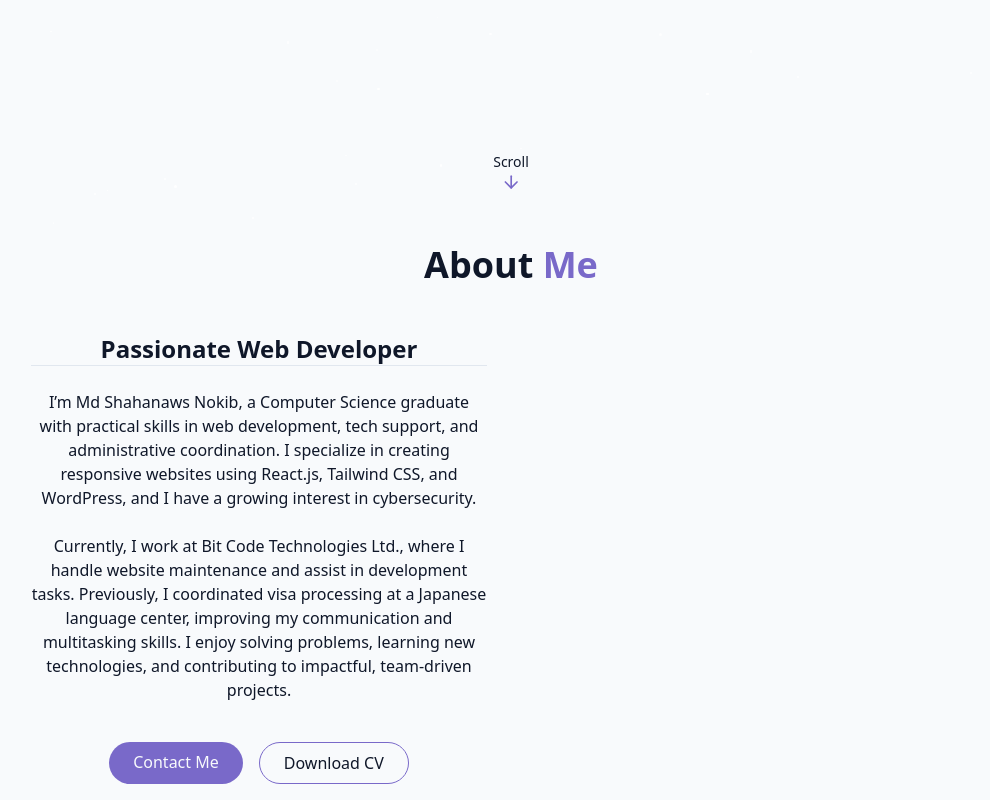
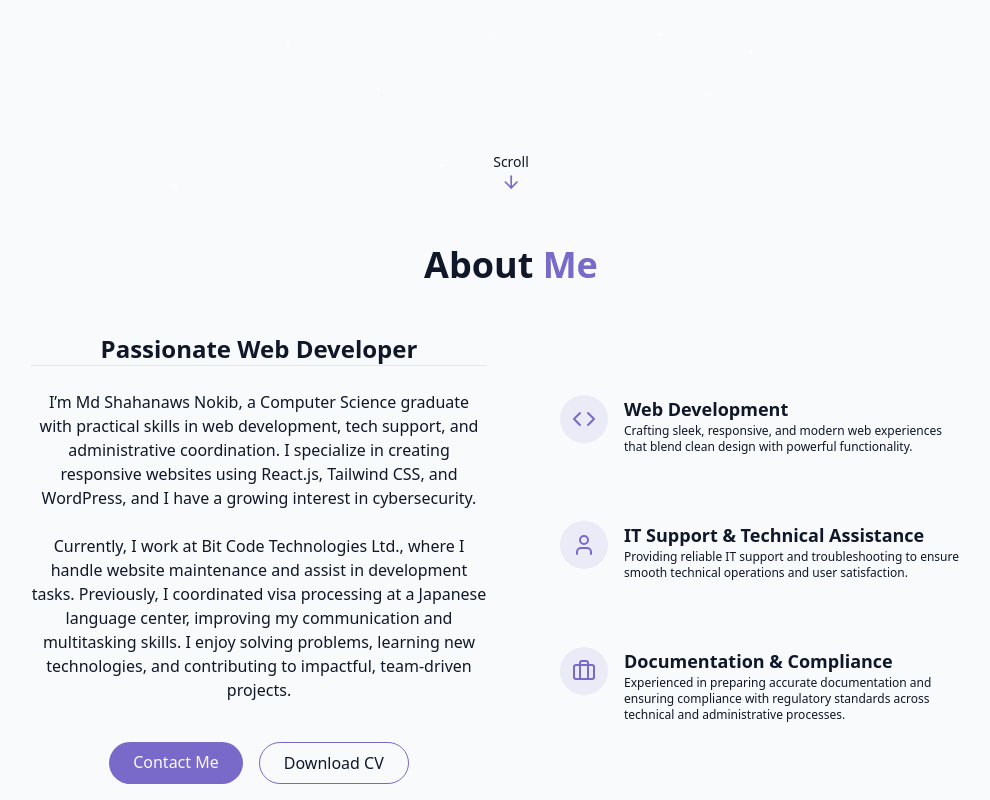
Before and after one commit to MdShahanawsNokib/vite_project_portfolio, a React (Vite) app: page / in a window 1280 px wide. Shown: the part 571-1371 px from the top of the page, without its empty margins (129-1119 px from the left). Built offline with nearby package versions, Linux system fonts and the light colour scheme.

Commit message:
About me section done

```diff
--- a/src/Components/AboutSection.jsx
+++ b/src/Components/AboutSection.jsx
@@ -1,3 +1,5 @@
+import { Briefcase, Code, User } from "lucide-react";
+
 export const AboutSection = () => {
     return (
         <section id="about" className="py-4 px-4 relative">
@@ -38,12 +40,43 @@ export const AboutSection = () => {
 
                     {/* section -- 2 */}
 
-                    <div className="gird grid-cols-1 md:grid-cols-2 gap-6">
-                        <div className="gradient-border p6 card-hover">
+                    <div className="gird grid-cols-1 gap-6">
+                        <div className="gradient-border p-6 card-hover mb-4">
+                            <div className="flex items-start gap-4 ">
+                                <div className="p-3 rounded-full bg-primary/10 ">
+                                    <Code className="h-6 w-6 text-primary" />
+                                </div>
+                                <div className="text-left">
+                                    <h4 className="font-semibold text-lg">Web Development</h4>
+                                    <p className="text-mute-foreground text-xs">Crafting sleek, responsive, and modern web experiences that blend clean design with powerful functionality.</p>
+                                </div>
 
+                            </div>
                         </div>
-                        <div className="gradient-border p6 card-hover"></div>
-                        <div className="gradient-border p6 card-hover"></div>
+                        <div className="gradient-border p-6 card-hover mb-4">
+                            <div className="flex items-start gap-4 ">
+                                <div className="p-3 rounded-full bg-primary/10 ">
+                                    <User className="h-6 w-6 text-primary" />
+                                </div>
+                                <div className="text-left">
+                                    <h4 className="font-semibold text-lg">IT Support & Technical Assistance</h4>
+                                    <p className="text-mute-foreground text-xs">Providing reliable IT support and troubleshooting to ensure smooth technical operations and user satisfaction.</p>
+                                </div>
+
+                            </div>
+                        </div>
+                        <div className="gradient-border p-6 card-hover">
+                            <div className="flex items-start gap-4 ">
+                                <div className="p-3 rounded-full bg-primary/10 ">
+                                    <Briefcase className="h-6 w-6 text-primary" />
+                                </div>
+                                <div className="text-left">
+                                    <h4 className="font-semibold text-lg">Documentation & Compliance</h4>
+                                    <p className="text-mute-foreground text-xs">Experienced in preparing accurate documentation and ensuring compliance with regulatory standards across technical and administrative processes.</p>
+                                </div>
+
+                            </div>
+                        </div>
                     </div>
 
                 </div>
--- a/src/Components/ThemeToggle.jsx
+++ b/src/Components/ThemeToggle.jsx
@@ -36,7 +36,7 @@ export const ThemeToggle = () => {
 
 
     // Render the toggle button with icons
-    return (<button onClick={toggleTheme} className={ClassN("fixed max-sm:hidden top-5 right-5 z-50 p-2 rounded-full transition-colors duration-300",
+    return (<button onClick={toggleTheme} className={ClassN("fixed max-sm:hidden top-5 right-5 z-50 pt-1 pb-3 rounded-full transition-colors duration-300",
         "focus:outline-hidden"
     )}>
         {""}
```
